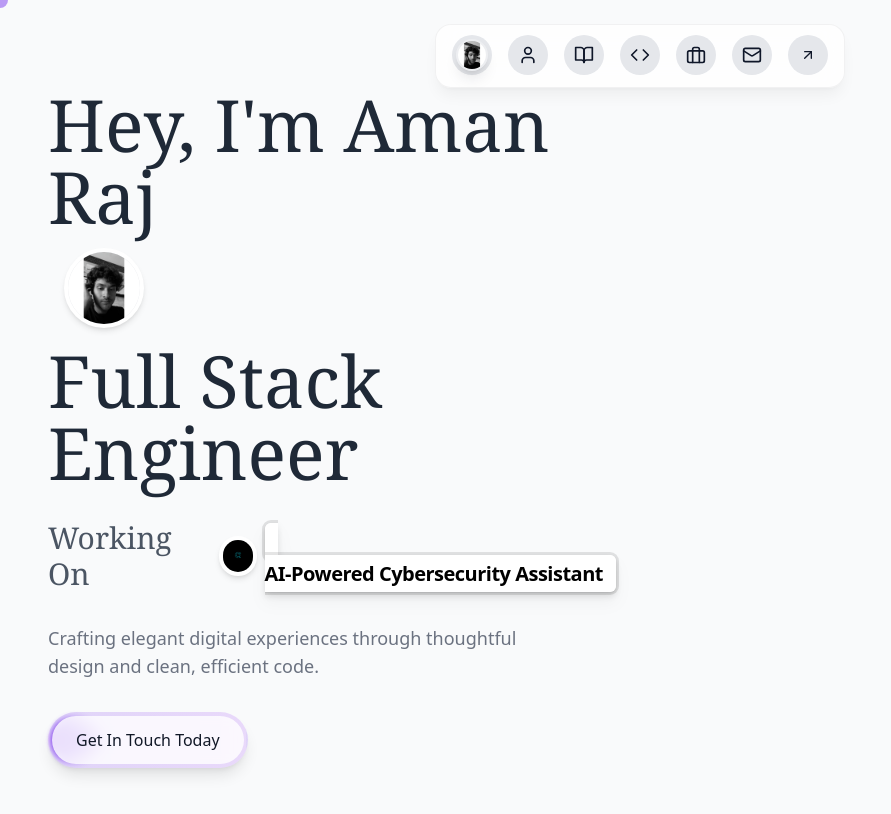
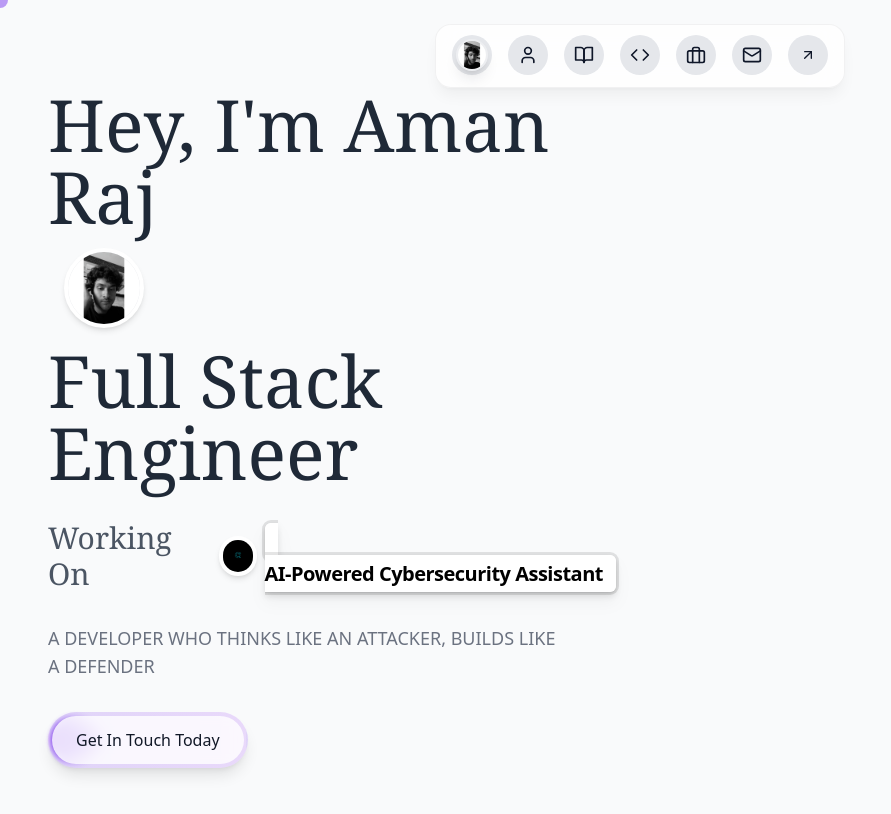
Before and after one commit to Yash7256/Portfolio, a React (Vite) app: page / in a window 1280 px wide. Shown: the top 814 px of the page, without its empty margins (0-891 px from the left). Built offline with nearby package versions, Linux system fonts and the light colour scheme.

Commit message:
updated homepage content

```diff
--- a/src/pages/Home.tsx
+++ b/src/pages/Home.tsx
@@ -101,7 +101,7 @@ const Home: React.FC = React.memo(() => {
               </h1>
 
               <p className="text-gray-500 text-base sm:text-lg max-w-lg leading-relaxed">
-                Crafting elegant digital experiences through thoughtful design and clean, efficient code.
+                A DEVELOPER WHO THINKS LIKE AN ATTACKER, BUILDS LIKE A DEFENDER
               </p>
 
               <motion.div
```
